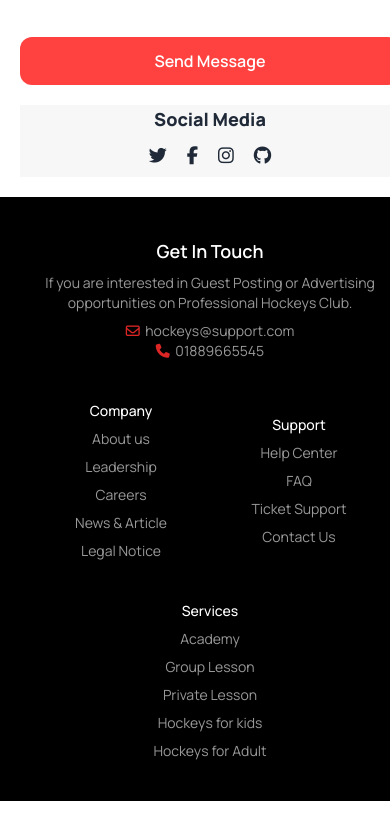
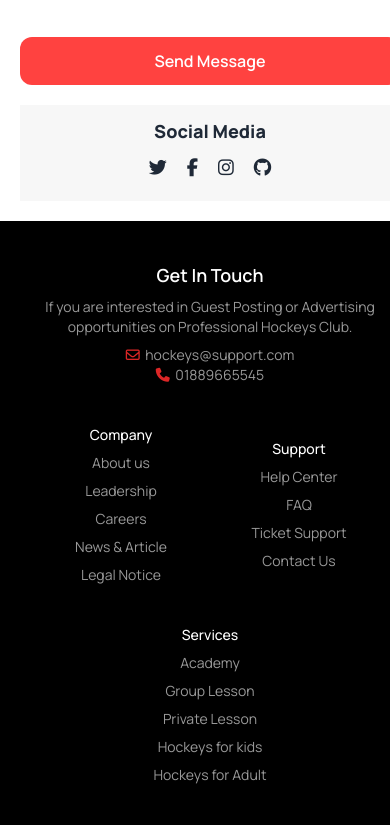
Before and after one commit to alaminshojib/hockeys-club, a plain HTML site: page index.html in a window 390 px wide. Shown: the part 7701-8526 px from the top of the page. Before the commit the page ends 8502 px from the top, so only its background shows below. Drawn offline with nearby package versions, Linux system fonts and the light colour scheme.

Commit message:
Project Successfully Completed with Mobile Responsive

```diff
--- a/index.html
+++ b/index.html
@@ -729,7 +729,7 @@
 
         </section>
 
-        <section class="m-5 lg:m-12 bg-[#13131808]">
+        <section class="m-5 lg:m-12 bg-[#13131808] lg:p-7 p-3 ">
             <div class="max-w-[607px] m-auto justify-center text-center">
                 <h1 class="font-extrabold text-lg lg:text-3xl">Social Media</h1>
                 <div class="flex justify-center gap-5 font-extrabold text-lg lg:text-2xl p-2">
```
